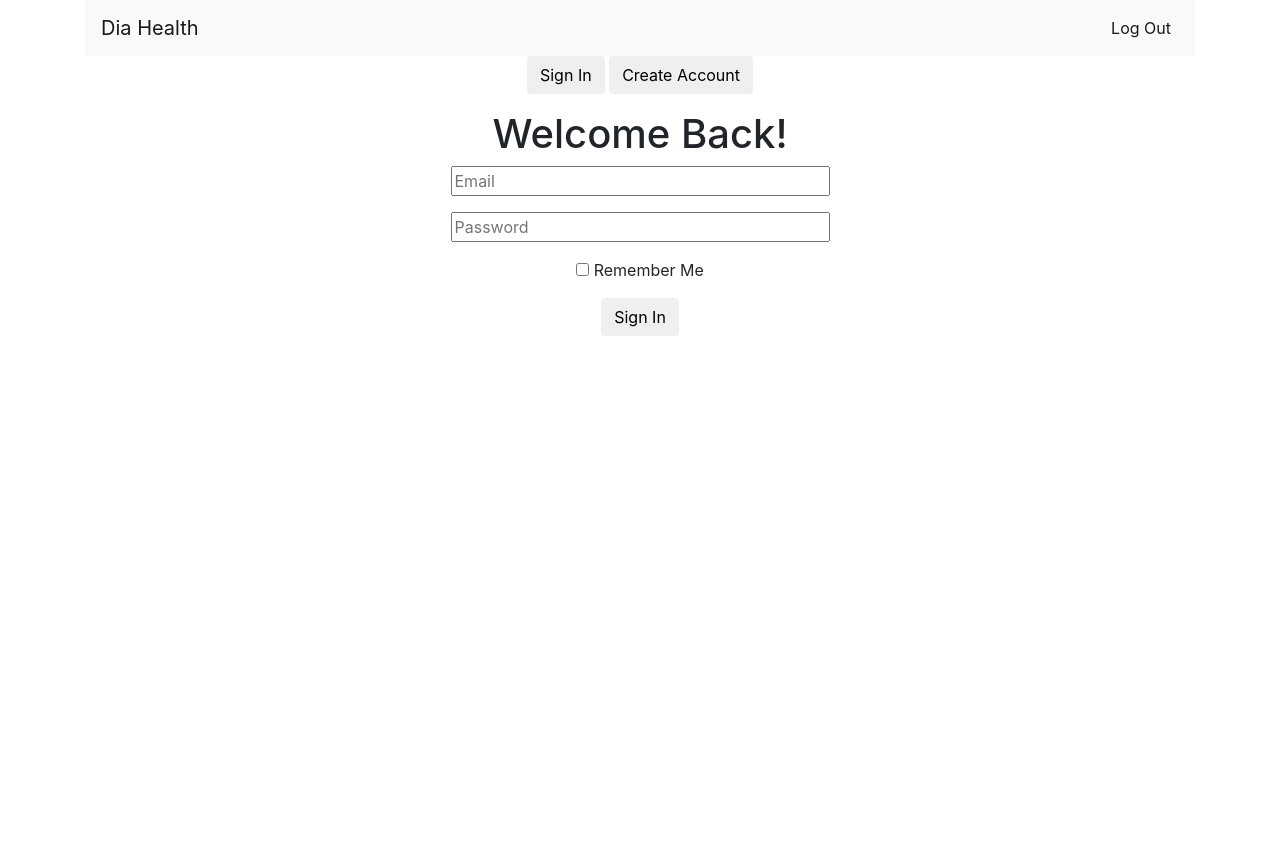
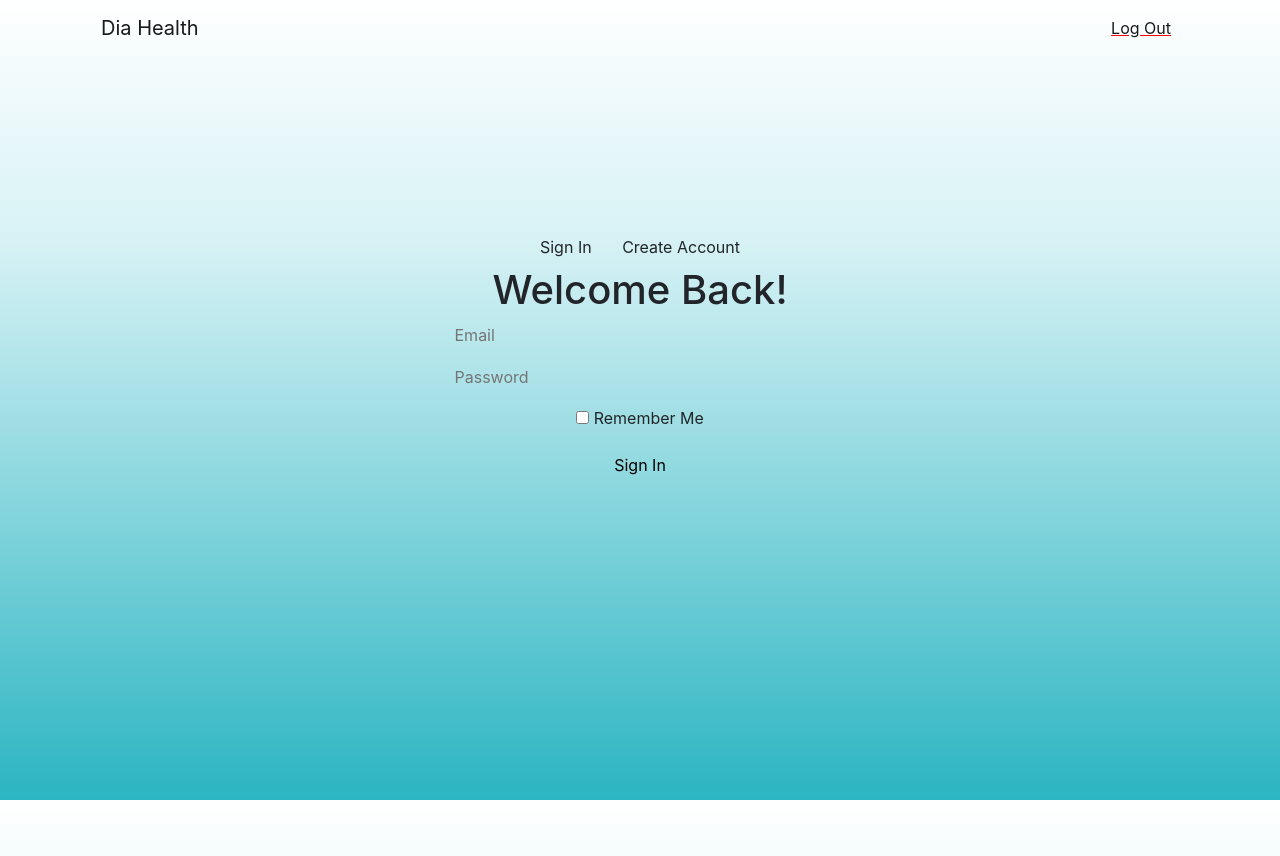
Before and after one commit to julianl092/diahealth, a Flask app: page /login in a window 1280 px wide. Before the commit the page ends 336 px from the top, so only its background shows below. Run offline with Flask 2, Linux system fonts and the light colour scheme; some libraries are stand-ins or nearby versions.

Commit message:
Login page frontend, index

```diff
--- a/app/templates/base.html
+++ b/app/templates/base.html
@@ -5,6 +5,22 @@
       <link rel="stylesheet" href="https://maxcdn.bootstrapcdn.com/bootstrap/4.0.0/css/bootstrap.min.css" integrity="sha384-Gn5384xqQ1aoWXA+058RXPxPg6fy4IWvTNh0E263XmFcJlSAwiGgFAW/dAiS6JXm" crossorigin="anonymous">
       <link rel="stylesheet" href="https://maxcdn.bootstrapcdn.com/font-awesome/4.7.0/css/font-awesome.min.css"/>
       <style>
+
+        body {
+          background: rgb(255,255,255);
+background: linear-gradient(180deg, rgba(255,255,255,0.9402135854341737) 0%, rgba(215,242,245,1) 30%, rgba(43,181,194,1) 100%);
+          display: flex;
+        }
+
+        .vertical-center {
+          align-items: center;
+        }
+
+        input {
+          background: none;
+          border: none;
+          outline: none;
+        }
 
           .form-control:focus {
           box-shadow: none;
@@ -17,19 +33,42 @@
           padding-left: 0;
           }
           .form-control::placeholder {
-  font-size: 0.95rem;
-  color: #aaa;
-  font-style: italic;
-}
+          font-size: 0.95rem;
+          color: #aaa;
+          font-style: italic;
+        }
+        .navbar {
+          background: none;
+        }
+        .full-height {
+          height:100%;
+        }
 
+        #form-div {
+          display: table;
+          width: 100%;
+          height: 75%;
+        }
+
+        #form-div > div, button {
+          display: table-cell;
+          vertical-align: middle;
+          text-align: center;
+        }
+
+        .active {
+          text-decoration: underline;
+          color:red !important;
+          size: 100px;
+      }
 
 
       </style>
-      <script src="http://ajax.googleapis.com/ajax/libs/jquery/1.11.2/jquery.min.js"></script>
-    </head>
+<script src="https://ajax.googleapis.com/ajax/libs/jquery/2.1.1/jquery.min.js"></script>
+</head>
     <body>
         <div class="container">
-            <nav class="navbar navbar-expand-lg navbar-light bg-light">
+            <nav class="navbar navbar-expand-lg navbar-light">
                 <a class="navbar-brand" href="/">Dia Health</a>
                 <button class="navbar-toggler" type="button" data-toggle="collapse" data-target="#navbarSupportedContent" aria-controls="navbarSupportedContent" aria-expanded="false" aria-label="Toggle navigation">
                   <span class="navbar-toggler-icon"></span>
@@ -43,7 +82,7 @@
                   </ul>
                 </div>
               </nav>
-          <div>
+          <div class = "full-height">
               {% block content %}{% endblock %}
           </div>
         </div>
--- a/app/templates/login.html
+++ b/app/templates/login.html
@@ -6,10 +6,10 @@
             $("#register").hide();
         });
     </script>
-    <div class = "text-center">
-    <button class="btn btn-default" id="toggle-login">Sign In</button>
-    <button class="btn btn-default" id="toggle-register">Create Account</button>
+    <div id = "form-div">
     <div id = "login" class = "pt-3">
+        <a class="btn btn-default toggle-login">Sign In</a>
+        <a class="btn btn-default toggle-register">Create Account</a>
         <h1>Welcome Back!</h1>
         <form action="" method="post" novalidate>
             {{ loginform.hidden_tag() }}
@@ -24,6 +24,8 @@
         </form>
     </div>
     <div id = "register" class = "pt-3">
+        <a class="btn btn-default toggle-login">Sign In</a>
+        <a class="btn btn-default toggle-register">Create Account</a>
         <form action="" method="post" novalidate>
             {{ signupform.hidden_tag() }}
             <p>
@@ -43,14 +45,19 @@
     </div>
     </div>
     <script>
-        $("#toggle-login").click(function(){
+        $(".toggle-login").click(function(){
             $("#register").hide().attr("formnovalidate");
             $("#login").show();
         });
 
-        $("#toggle-register").click(function(){
+        $(".toggle-register").click(function(){
             $("#login").hide().attr("formnovalidate");
             $("#register").show();
         });
+
+        var $buttons = jQuery('a');
+        $buttons.on('click',function() {
+            jQuery(this).addClass('active').siblings('a').removeClass('active');
+        });
     </script>
 {% endblock %}
```
